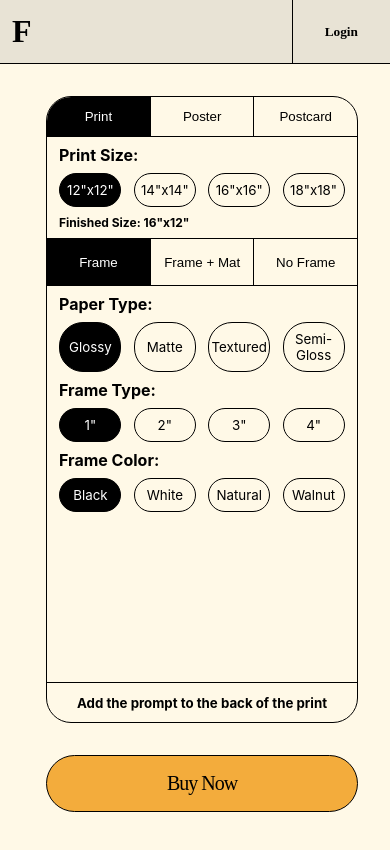
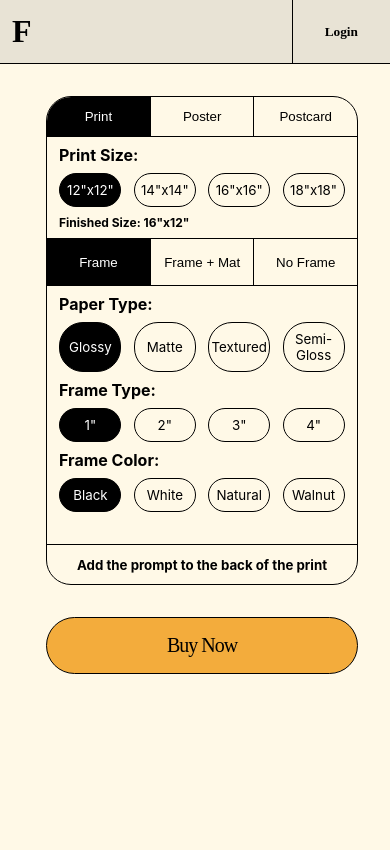
Before and after one commit to ColinSprows/Fraime, a Next.js app: page /product in a window 390 px wide. Shown: the top 850 px of the page. Built offline with nearby package versions, Linux system fonts and the light colour scheme; a web font is replaced by a local one.

Commit message:
mobile styling for product page

```diff
--- a/pages/product.js
+++ b/pages/product.js
@@ -7,6 +7,10 @@ export const Wrapper = styled.div`
 	display: flex;
 
 	@media (max-height: 696px) {
+		align-items: flex-start;
+	}
+
+	@media (max-width: 768px) {
 		align-items: flex-start;
 	}
 `;
@@ -172,6 +176,10 @@ export const BottomContainer = styled.div`
 	align-items: center;
 
 	@media (max-height: 696px) {
+		margin-top: 2rem;
+	}
+
+	@media (max-width: 768px) {
 		margin-top: 2rem;
 	}
 `;
```
